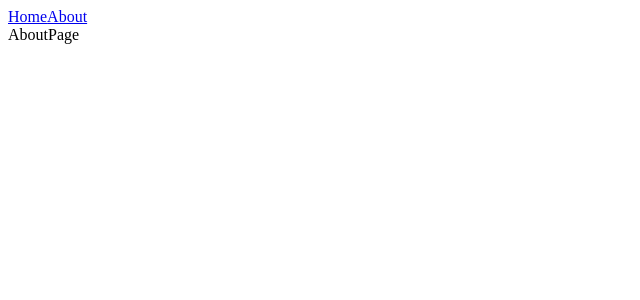
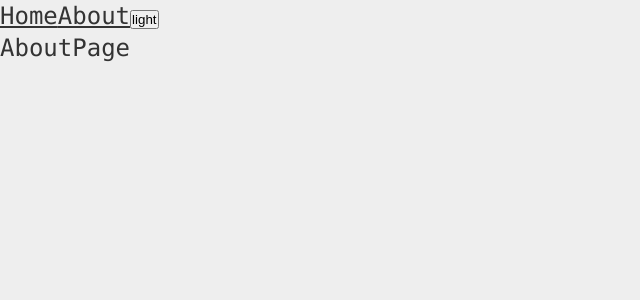
Before and after one commit to viseko/prod-proeject, a React app: page /about in a window 1280 px wide. Shown: the top 300 px of the page, without its empty margins (0-640 px from the left). Built offline with nearby package versions, Linux system fonts and the light colour scheme.

Commit message:
Добавлена темизация

```diff
--- a/src/App.tsx
+++ b/src/App.tsx
@@ -4,9 +4,14 @@
   Routes,
   Route
 } from "react-router";
+import { Suspense } from "react";
+
+import useTheme from "./theme/useTheme";
+
 import MainPageAsync from "./pages/Mainpage/MainPage.async";
 import AboutPageAsync from "./pages/AboutPage/AboutPage.async";
-import { Suspense } from "react";
+
+import "./styles/index.scss";
 
 const routes = [
   {
@@ -17,15 +22,18 @@
     path: "/about",
     Component: AboutPageAsync
   },
-]
+];
 
 const App = () => {
+  const {theme, toggleTheme} = useTheme();
+
   return (
-    <>
+    <div className={`app ${theme}`}>
       <BrowserRouter>
         <nav>
           <NavLink to="/">Home</NavLink>
           <NavLink to="/about">About</NavLink>
+          <button onClick={toggleTheme}>{theme}</button>
         </nav>
         <Suspense fallback={ <div>Загрузка...</div> }>
           <Routes>
@@ -39,7 +47,7 @@
           </Routes>
         </Suspense>
       </BrowserRouter>
-    </>
+    </div>
   )
 }
 
--- a/src/index.tsx
+++ b/src/index.tsx
@@ -1,7 +1,8 @@
 import {createRoot} from "react-dom/client";
 import App from "./App";
+import ThemeProvider from "./theme/ThemeProvider";
 
 const rootElem = document.getElementById("root");
 const root = createRoot(rootElem);
 
-root.render(<App />);
+root.render(<ThemeProvider><App /></ThemeProvider>);
--- /dev/null
+++ b/src/styles/index.scss
@@ -0,0 +1,16 @@
+@use "reset";
+@use "variables/global";
+@use "themes/default";
+@use "themes/dark";
+
+.app {
+  font: var(--font-m);
+
+  background-color: var(--bg-color);
+  color: var(--primary-color);
+  min-height: 100vh;
+
+  a {
+    color: var(--secondary-color);
+  }
+}
--- /dev/null
+++ b/src/styles/reset.scss
@@ -0,0 +1,5 @@
+* {
+  margin: 0;
+  padding: 0;
+  box-sizing: border-box;
+}
--- /dev/null
+++ b/src/styles/themes/dark.scss
@@ -0,0 +1,5 @@
+.app.dark {
+  --bg-color: #333;
+  --primary-color: #eee;
+  --cecondary-color: #76927e;
+}
--- /dev/null
+++ b/src/styles/themes/default.scss
@@ -0,0 +1,5 @@
+.app.light {
+  --bg-color: #eee;
+  --primary-color: #333;
+  --cecondary-color: #595f5b;
+}
--- /dev/null
+++ b/src/styles/variables/global.scss
@@ -0,0 +1,11 @@
+:root {
+  --font-family-main: Consolas, Serif;
+
+  --font-size-m: 16px;
+  --line-height-m: 24px;
+  --font-m: var(--font-size-m) / var(--line-height-m) var(--font-family-main);
+
+  --font-m: var(--font-size-l) / var(--line-height-l) var(--font-family-main);
+  --font-size-l: 24px;
+  --line-height-l: 32px;
+}
--- /dev/null
+++ b/src/theme/ThemeContent.ts
@@ -0,0 +1,17 @@
+import { createContext } from "react";
+
+export enum Theme {
+  LIGHT = "light",
+  DARK = "dark",
+}
+
+export interface ThemeContextProps {
+ theme: Theme;
+ setTheme?: (value: Theme) => void;
+}
+
+export const ThemeContext = createContext<ThemeContextProps>({
+  theme: Theme.LIGHT
+});
+
+export const LOCAL_STORAGE_THEME_KEY = "theme";
--- /dev/null
+++ b/src/theme/ThemeProvider.tsx
@@ -0,0 +1,23 @@
+import { LOCAL_STORAGE_THEME_KEY, ThemeContext } from "./ThemeContent";
+import { Theme } from "./ThemeContent";
+import { FC, PropsWithChildren, useMemo, useState } from "react";
+
+const storageTheme = localStorage.getItem(LOCAL_STORAGE_THEME_KEY) as Theme;
+const defaultTheme = storageTheme || Theme.LIGHT;
+
+const ThemeProvider: FC<PropsWithChildren> = ({children}) => {
+  const [theme, setTheme] = useState<Theme>(defaultTheme);
+
+  const defaultProps = useMemo(() => ({
+    theme,
+    setTheme
+  }), [theme]);
+
+  return (
+    <ThemeContext.Provider value={defaultProps}>
+     {children}
+    </ThemeContext.Provider>
+  )
+ }
+
+ export default ThemeProvider;
--- /dev/null
+++ b/src/theme/useTheme.ts
@@ -0,0 +1,21 @@
+import { LOCAL_STORAGE_THEME_KEY, Theme, ThemeContext } from "./ThemeContent";
+import { useContext } from "react";
+
+interface UseThemeResult {
+  toggleTheme: () => void;
+  theme: Theme
+}
+
+export default function useTheme():UseThemeResult {
+  const {theme, setTheme} = useContext(ThemeContext);
+
+  const toggleTheme = () => {
+    const newTheme = (theme === Theme.LIGHT) ? Theme.DARK : Theme.LIGHT
+    setTheme(newTheme);
+    localStorage.setItem(LOCAL_STORAGE_THEME_KEY, newTheme);
+  };
+
+  return {
+    theme, toggleTheme
+  }
+}
```
